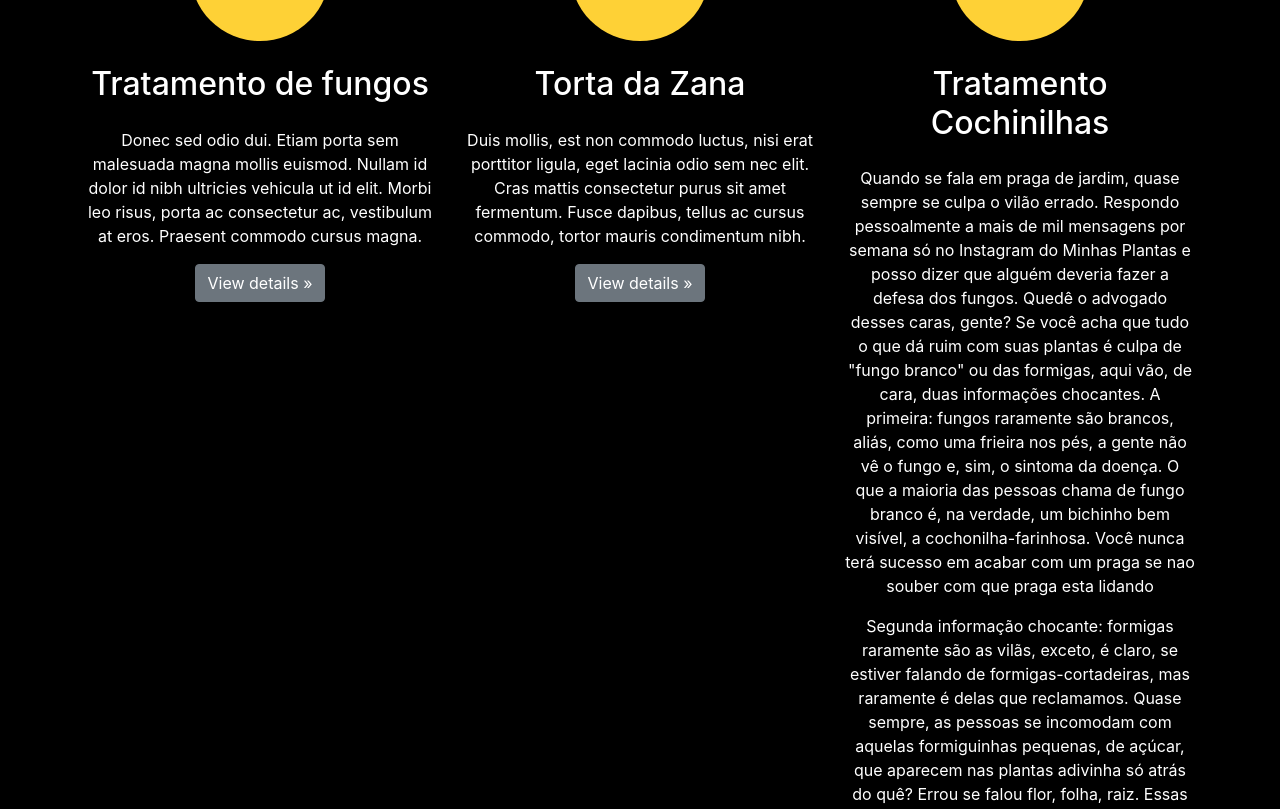
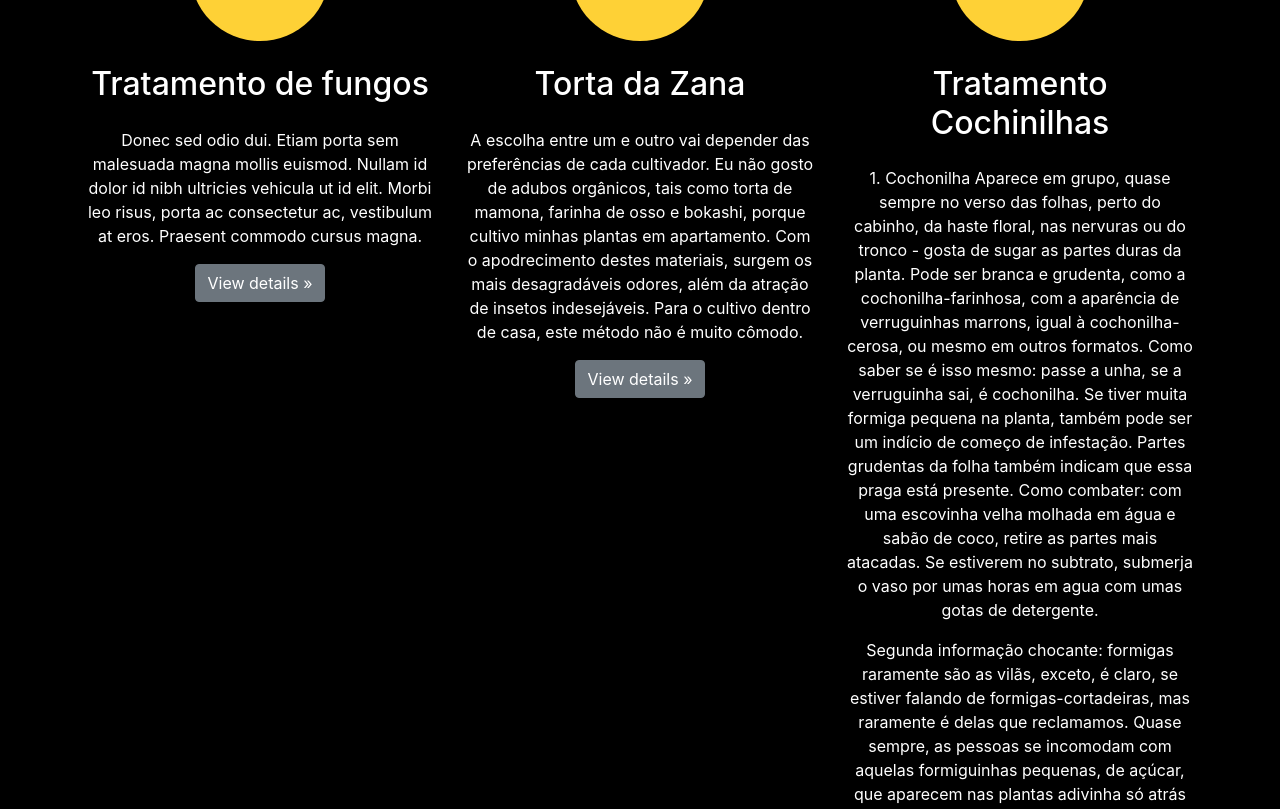
Before and after one commit to acwronski/paraiso-das-orquideas, a Next.js app: page / in a window 1280 px wide. Shown: the part 380-1189 px from the top of the page. Built offline with nearby package versions, Linux system fonts and the light colour scheme.

Commit message:
adicionei texto torta zana

```diff
--- a/pages/index.js
+++ b/pages/index.js
@@ -58,7 +58,7 @@ function Home() {
 
                         </div>
                             <h2 className='mt-4 mb-4'>Torta da Zana</h2>
-                            <p>Duis mollis, est non commodo luctus, nisi erat porttitor ligula, eget lacinia odio sem nec elit. Cras mattis consectetur purus sit amet fermentum. Fusce dapibus, tellus ac cursus commodo, tortor mauris condimentum nibh.</p>
+                            <p>A escolha entre um e outro vai depender das preferências de cada cultivador. Eu não gosto de adubos orgânicos, tais como torta de mamona, farinha de osso e bokashi, porque cultivo minhas plantas em apartamento. Com o apodrecimento destes materiais, surgem os mais desagradáveis odores, além da atração de insetos indesejáveis. Para o cultivo dentro de casa, este método não é muito cômodo.</p>
                             <p><a class="btn btn-secondary" href="#" role="button">View details &raquo;</a></p>
                         </div>
                         <div class="col-lg-4">
@@ -66,7 +66,7 @@ function Home() {
 
                         </div>
                             <h2 className='mt-4   mb-4'>Tratamento Cochinilhas</h2>
-                            <p>Quando se fala em praga de jardim, quase sempre se culpa o vilão errado. Respondo pessoalmente a mais de mil mensagens por semana só no Instagram do Minhas Plantas e posso dizer que alguém deveria fazer a defesa dos fungos. Quedê o advogado desses caras, gente? Se você acha que tudo o que dá ruim com suas plantas é culpa de "fungo branco" ou das formigas, aqui vão, de cara, duas informações chocantes. A primeira: fungos raramente são brancos, aliás, como uma frieira nos pés, a gente não vê o fungo e, sim, o sintoma da doença. O que a maioria das pessoas chama de fungo branco é, na verdade, um bichinho bem visível, a cochonilha-farinhosa. Você nunca terá sucesso em acabar com um praga se nao souber com que praga esta lidando</p>
+                            <p>1. Cochonilha Aparece em grupo, quase sempre no verso das folhas, perto do cabinho, da haste floral, nas nervuras ou do tronco - gosta de sugar as partes duras da planta. Pode ser branca e grudenta, como a cochonilha-farinhosa, com a aparência de verruguinhas marrons, igual à cochonilha-cerosa, ou mesmo em outros formatos. Como saber se é isso mesmo: passe a unha, se a verruguinha sai, é cochonilha. Se tiver muita formiga pequena na planta, também pode ser um indício de começo de infestação. Partes grudentas da folha também indicam que essa praga está presente. Como combater: com uma escovinha velha molhada em água e sabão de coco, retire as partes mais atacadas. Se estiverem no subtrato, submerja o vaso por umas horas em agua com umas gotas de detergente. </p>
                             <p>Segunda informação chocante: formigas raramente são as vilãs, exceto, é claro, se estiver falando de formigas-cortadeiras, mas raramente é delas que reclamamos. Quase sempre, as pessoas se incomodam com aquelas formiguinhas pequenas, de açúcar, que aparecem nas plantas adivinha só atrás do quê? Errou se falou flor, folha, raiz. Essas formigas querem, mesmo, é cochonilha. Pá! Taí a danada de novo! Vem cá entender quais são as três pragas mais comuns, pra lutar com as armas certas.</p>
                             <p><a class="btn btn-secondary" href="#" role="button">View details &raquo;</a></p>
                         </div>
```
